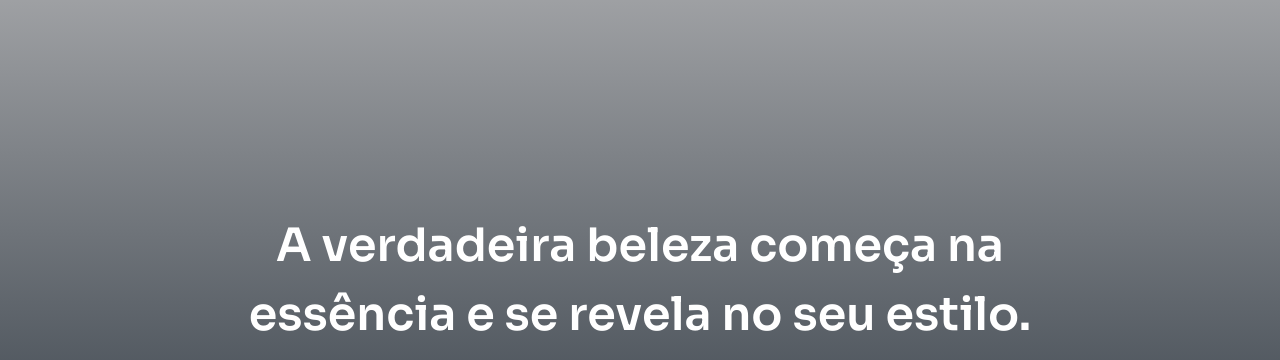
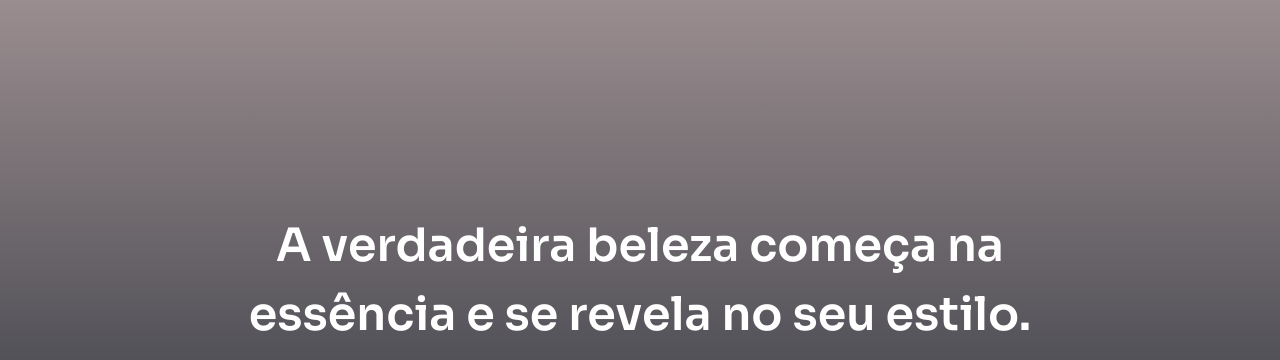
Before and after one commit to geovannaximenessenac-gif/Divine-Beauty, a plain HTML site: page Divine/index.html in a window 1280 px wide. Shown: the part 330-690 px from the top of the page. Drawn offline with nearby package versions, Linux system fonts and the light colour scheme.

```diff
--- a/Divine/style.css
+++ b/Divine/style.css
@@ -326,7 +326,7 @@
   width: 100%;
   height: 100vh;
   position: relative;
-  background-color: #F8F4F2;
+  background-color: #F2D6D2;
   cursor: url("./assets/pont.png"), auto;
 }
 
```
